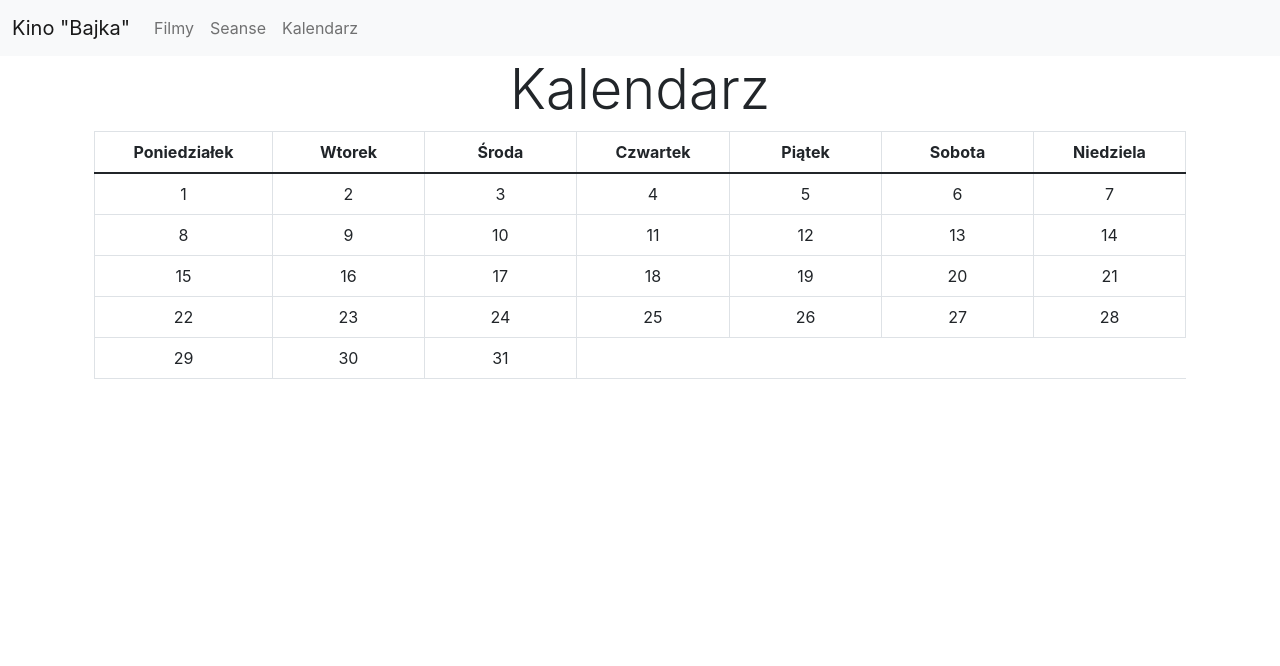
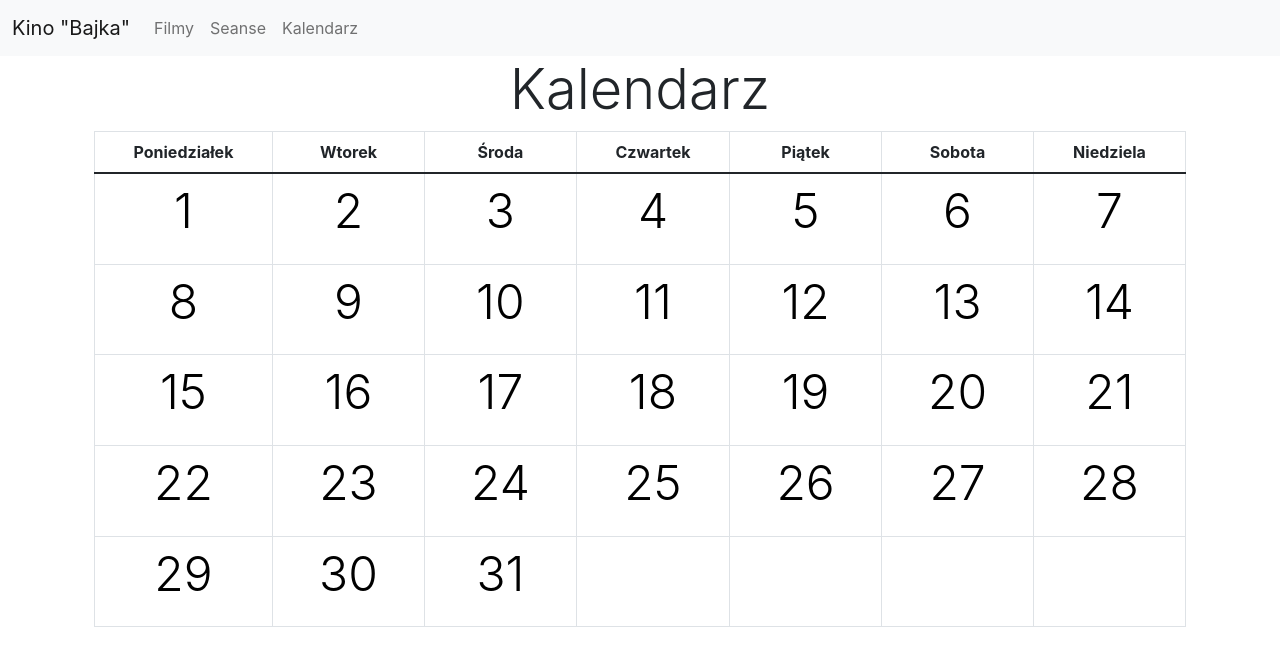
Before and after one commit to Xanthorn/AIOoK_Project, a React (Create React App) app in the folder React/cinema-react/: page /calendar in a window 1280 px wide. Shown: the top 666 px of the page. Built offline with nearby package versions, Linux system fonts and the light colour scheme.

Commit message:
Add styling to calendar, add link connect calendar with day in calendar

```diff
--- a/React/cinema-react/src/App.js
+++ b/React/cinema-react/src/App.js
@@ -4,6 +4,7 @@
 import Movies from './Components/Movies/Movies';
 import Shows from './Components/Shows/Shows';
 import Calendar from './Components/Calendar/Calendar';
+import DayInCalendar from './Components/Calendar/DayInCalendar';
 
 function App() {
   return (
@@ -31,6 +32,7 @@
               <Route path="/movies" element={<Movies />} />
               <Route path="/shows" element={<Shows />} />
               <Route path="/calendar" element={<Calendar />} />
+              <Route path="/calendar/:year/:month/:day" element={<DayInCalendar />}/>
             </Routes>
           </div>
         </div>
--- /dev/null
+++ b/React/cinema-react/src/Components/Calendar/Calendar.css
@@ -0,0 +1,18 @@
+a:link {
+    color: black;
+    text-decoration: none;
+}
+
+a:visited {
+    color: black;
+    text-decoration: none;
+}
+
+a:hover {
+    color: black;
+    text-decoration: none;
+}
+
+td:hover {
+    background: rgb(216, 216, 216);
+}
--- a/React/cinema-react/src/Components/Calendar/Calendar.jsx
+++ b/React/cinema-react/src/Components/Calendar/Calendar.jsx
@@ -1,9 +1,11 @@
 import React, { useEffect, useState } from "react";
+import { Link } from "react-router-dom";
+import "./Calendar.css";
 
 export default function Calendar() {
 
-    const[year, setYear] = useState(0);
-    const[month, setMonth] = useState(0);
+    const [actualYear, setYear] = useState(0);
+    const [actualMonth, setMonth] = useState(0);
 
     const [daysInMonth, setDaysInMonth] = useState(0);
     const [firstDayOfMonth, setFirstDayOfMonth] = useState(0);
@@ -13,7 +15,7 @@
             const date = new Date();
 
             setYear(date.getFullYear());
-            setMonth(date.getMonth());
+            setMonth(date.getMonth() + 1);
 
             const days = new Date(date.getFullYear(), date.getMonth(), 0).getDate();
             const firstDay = new Date(date.getFullYear(), date.getMonth(), 1).getDay();
@@ -27,18 +29,26 @@
     function drawCalendar() {
         let month = [];
         let week = [];
-        for(let i = 1; i < daysInMonth + firstDayOfMonth; i++) {
-            if(i < firstDayOfMonth) {
+        for (let i = 1; i < daysInMonth + firstDayOfMonth; i++) {
+            if (i < firstDayOfMonth) {
                 week.push(<td className="col-1 text-center"></td>)
             }
 
-            week.push(<td className="col-1 text-center">{i}</td>)
+            week.push(<td className="col-1 text-center"><Link to={`/calendar/${actualYear}/${actualMonth}/${i}`}><p className="display-5">{i}</p></Link></td>)
 
-            if(i % 7 === 0) {
+            if (i % 7 === 0) {
                 month.push(<tr>{week}</tr>)
                 week = [];
             }
         }
+
+        if (week.length < 7) {
+            const missingDays = 7 - week.length;
+            for (let i = 0; i < missingDays; i++) {
+                week.push(<td className="col-1 text-center"></td>)
+            }
+        }
+
         month.push(<tr>{week}</tr>)
 
         return month;
--- /dev/null
+++ b/React/cinema-react/src/Components/Calendar/DayInCalendar.jsx
@@ -0,0 +1,5 @@
+import React from "react";
+
+export default function DayInCalendar() {
+
+}
```
